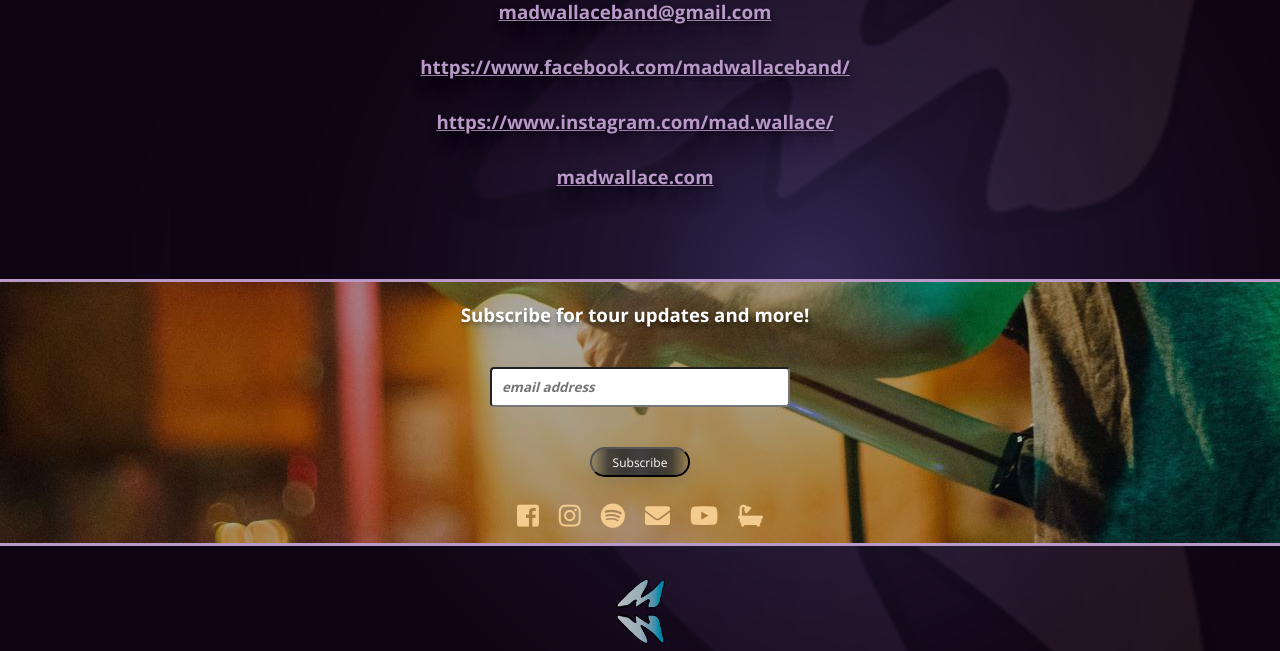
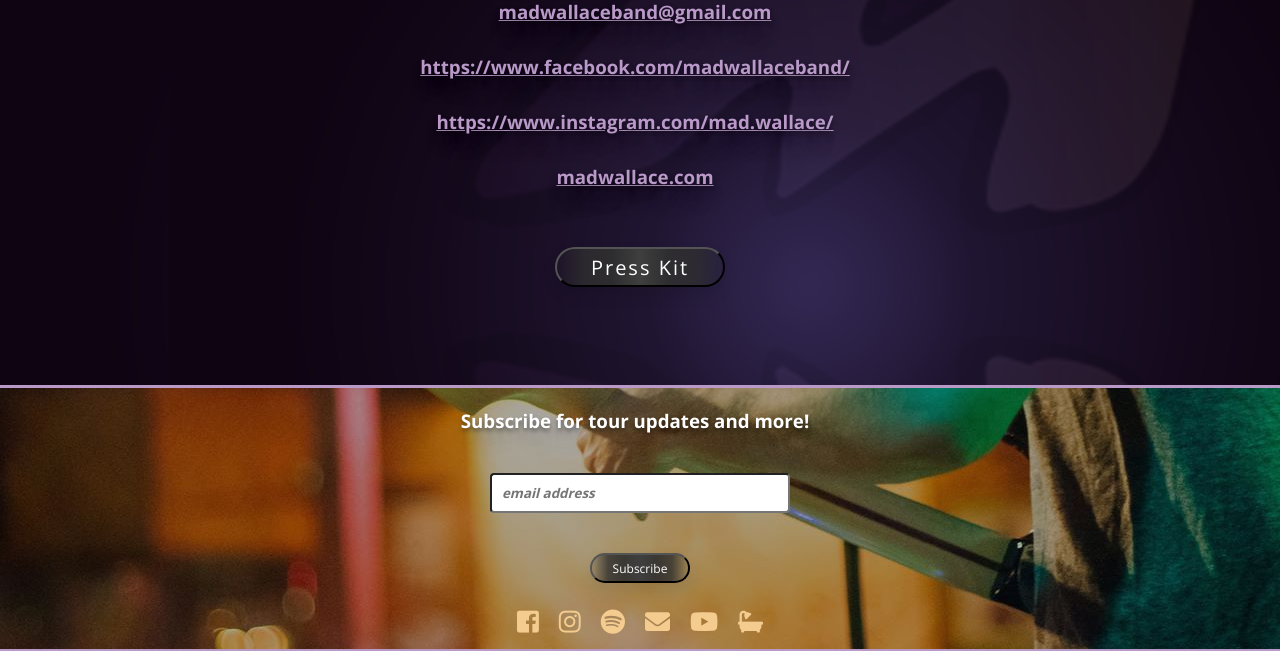
Before and after one commit to jarushford/Mad-Wallace, a PHP site: page /contact.html in a window 1280 px wide. Shown: the part 995-1646 px from the top of the page. Run offline with PHP 8.4, Linux system fonts and the light colour scheme; some libraries are stand-ins or nearby versions.

Commit message:
Add press kit button to Contact page

```diff
--- a/contact.html
+++ b/contact.html
@@ -71,6 +71,10 @@
 				<h3><a href="madwallace.com" target="_blank" title="website">madwallace.com</a></h3>
 		</div>
 	</div>
+
+	<a href="Press%20Kit/pressKit.html"><button class="press-button">Press Kit</button></a>
+
+
 	<footer class="footer">
 	<div class="lowerToolbar">
 		<h3>Subscribe for tour updates and more!</h3>
--- a/media.html
+++ b/media.html
@@ -130,7 +130,7 @@
 			<iframe src="https://snapwidget.com/embed/576526" class="snapwidget-widget" allowtransparency="true" frameborder="0" scrolling="no"></iframe>
 			<a id="instaLink" href="https://www.instagram.com/mad.wallace/" target="_blank" title="instagram">follow on instagram</a>
 			</div>
-	</div>
+
 	<footer class="footer">
 		<div class="lowerToolbar">
 			<h3>Subscribe for tour updates and more!</h3>
--- a/styles/contact.css
+++ b/styles/contact.css
@@ -53,3 +53,29 @@ h3 a{
 h3 a:hover {
 	text-decoration: none;
 }
+
+.press-button {
+	height: 40px;
+	width: 170px;
+	margin-top: 20px;
+	margin-left: auto;
+	margin-right: auto;
+	display: block;
+    border-radius: 4px;
+  	background: linear-gradient(to right, rgba(47,47,47,.1) , rgba(47,47,47,.8), rgba(47,47,47,.9), #3f3f3f, rgba(47,47,47,.9), rgba(47,47,47,.8), rgba(47,47,47,.1));
+/*	border: 3px solid #4e285a;*/
+    font-family: 'Open Sans', sans-serif;
+    font-size: 20px;
+    letter-spacing: 2px;
+    color: white;
+    box-shadow: 0px 8px 15px rgba(0, 0, 0, 0.1);
+    transition: all 0.3s ease 0s;
+    border-radius: 45px;
+    outline: none;
+}
+
+.press-button:hover {
+	cursor: pointer;
+	background-color: grey;
+	transform: translateY(-3px);
+}
--- a/styles/global-styles.css
+++ b/styles/global-styles.css
@@ -59,7 +59,7 @@ body {
 }
 
 #dropdown:hover .dropdown-content {
-	height: 125px;
+	height: 126px;
 	border-bottom: 3px solid #b999c8;
 }
 
```
Also changed, not shown: styles/media.css (line endings or trailing spaces).
